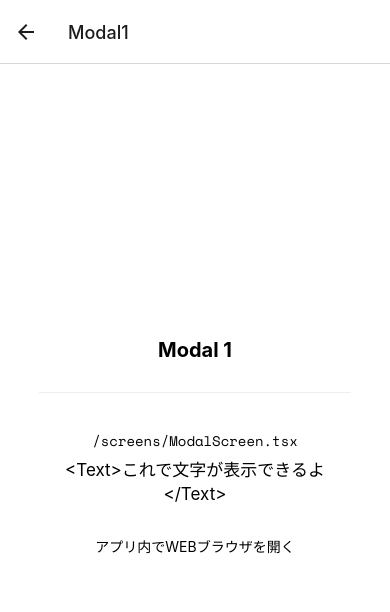
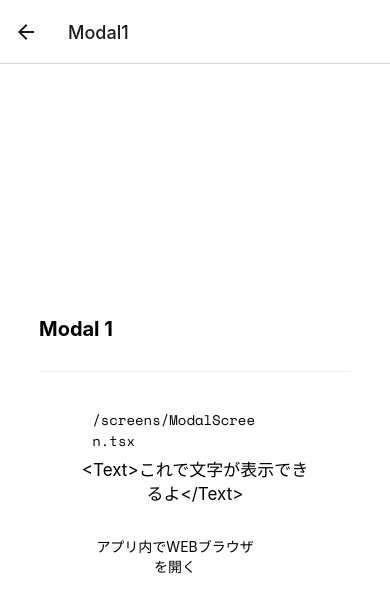
Before and after one commit to Persona-Product/who-pay-user, a React Native app: screen /Modal1 in a window 390 px wide. Shown: the top 612 px of the page. Built offline with nearby package versions, Linux system fonts and the light colour scheme; what expo-linking would draw is missing.

Commit message:
💄 styleの更新

```diff
--- a/src/components/CustomButton.tsx
+++ b/src/components/CustomButton.tsx
@@ -1,8 +1,4 @@
 /* eslint-disable react/destructuring-assignment */
-/**
- * Learn more about Light and Dark modes:
- * https://docs.expo.io/guides/color-schemes/
- */
 import type { VFC } from "react";
 import React from "react";
 import { Button as NativeButton } from "react-native";
--- a/src/components/CustomColorButton.tsx
+++ b/src/components/CustomColorButton.tsx
@@ -1,13 +1,10 @@
 /* eslint-disable react/destructuring-assignment */
-/**
- * Learn more about Light and Dark modes:
- * https://docs.expo.io/guides/color-schemes/
- */
 import type { VFC } from "react";
 import React from "react";
 import { StyleSheet, TouchableOpacity as NativeTouchableOpacity } from "react-native";
 import type { TextProps } from "src/components/CustomText";
 import { CustomText } from "src/components/CustomText";
+import { CustomView } from "src/components/CustomView";
 import type { ThemeProps } from "src/components/theme.type";
 import { useThemeColor } from "src/hooks/useThemeColor";
 
@@ -29,35 +26,49 @@ export const CustomColorButton: VFC<ColorButtonProps> = (props) => {
 		bgStyle,
 		lightBgColor,
 		darkBgColor,
+		// ViewProps
+		outlineStyle,
 		onPress,
 	} = props;
 
 	const backgroundColor = useThemeColor({ light: lightBgColor, dark: darkBgColor }, "background");
 
 	return (
+		<CustomView style={[defaultStyles.outline, outlineStyle]}>
 			<NativeTouchableOpacity
-			style={[{ backgroundColor }, bgStyle, styles.default]}
-			activeOpacity={0.2}
+				style={[defaultStyles.bg, bgStyle, { backgroundColor }]}
+				activeOpacity={0.4}
 				onPress={onPress}
 			>
 				{children}
-
-			<CustomText lightTextColor={lightTextColor} darkTextColor={darkTextColor} style={textStyle}>
+				<CustomText
+					lightTextColor={lightTextColor}
+					darkTextColor={darkTextColor}
+					style={[defaultStyles.text, textStyle]}
+				>
 					{title}
 				</CustomText>
 			</NativeTouchableOpacity>
+		</CustomView>
 	);
 };
 
-const styles = StyleSheet.create({
-	default: {
+const defaultStyles = StyleSheet.create({
+	outline: {
+		width: "80%",
+	},
+	bg: {
 		display: "flex",
 		alignItems: "center",
-		flexDirection: "row",
-		justifyContent: "space-between",
+		justifyContent: "center",
 
-		paddingVertical: 10,
+		paddingVertical: 15,
 		paddingHorizontal: 15,
 		borderRadius: 9999,
 	},
+	text: {
+		fontSize: 20,
+		fontWeight: "bold",
+		textAlign: "center",
+	},
 });
--- a/src/components/CustomText.tsx
+++ b/src/components/CustomText.tsx
@@ -1,11 +1,7 @@
 /* eslint-disable react/destructuring-assignment */
-/**
- * Learn more about Light and Dark modes:
- * https://docs.expo.io/guides/color-schemes/
- */
 import type { VFC } from "react";
 import React from "react";
-import { Text as NativeText } from "react-native";
+import { StyleSheet, Text as NativeText } from "react-native";
 import type { ThemeProps } from "src/components/theme.type";
 import { useThemeColor } from "src/hooks/useThemeColor";
 
@@ -16,5 +12,9 @@ export const CustomText: VFC<TextProps> = (props) => {
 
 	const color = useThemeColor({ light: lightTextColor, dark: darkTextColor }, "text");
 
-	return <NativeText style={[{ color }, style]} {...otherProps} />;
+	return <NativeText style={[defaultStyles.text, style, { color }]} {...otherProps} />;
 };
+
+const defaultStyles = StyleSheet.create({
+	text: { width: "80%" },
+});
--- a/src/components/CustomTextInput.tsx
+++ b/src/components/CustomTextInput.tsx
@@ -1,20 +1,32 @@
 /* eslint-disable react/destructuring-assignment */
-/**
- * Learn more about Light and Dark modes:
- * https://docs.expo.io/guides/color-schemes/
- */
 import type { VFC } from "react";
 import React from "react";
-import { TextInput as NativeTextInput } from "react-native";
+import { StyleSheet, TextInput as NativeTextInput } from "react-native";
+import type { ViewProps } from "src/components/CustomView";
+import { CustomView } from "src/components/CustomView";
 import type { ThemeProps } from "src/components/theme.type";
 import { useThemeColor } from "src/hooks/useThemeColor";
 
-export type TextInputProps = ThemeProps & NativeTextInput["props"];
+export type TextInputProps = ThemeProps & ViewProps & NativeTextInput["props"];
 
 export const CustomTextInput: VFC<TextInputProps> = (props) => {
-	const { style, lightTextColor, darkTextColor, ...otherProps } = props;
+	const { textStyle, lightTextColor, darkTextColor, bgStyle, ...otherProps } = props;
 
 	const color = useThemeColor({ light: lightTextColor, dark: darkTextColor }, "text");
 
-	return <NativeTextInput style={[{ color }, style]} {...otherProps} />;
+	return (
+		<CustomView style={[defaultStyles.bg, bgStyle]} lightBgColor="#ffffff" darkBgColor="#45698f63">
+			<NativeTextInput style={[textStyle, { color }]} {...otherProps} />
+		</CustomView>
+	);
 };
+
+const defaultStyles = StyleSheet.create({
+	bg: {
+		width: "80%",
+		padding: 10,
+
+		borderWidth: 2,
+		borderColor: "#4882ff",
+	},
+});
--- a/src/components/CustomView.tsx
+++ b/src/components/CustomView.tsx
@@ -1,8 +1,4 @@
 /* eslint-disable react/destructuring-assignment */
-/**
- * Learn more about Light and Dark modes:
- * https://docs.expo.io/guides/color-schemes/
- */
 import type { VFC } from "react";
 import React from "react";
 import { View as NativeView } from "react-native";
@@ -16,5 +12,5 @@ export const CustomView: VFC<ViewProps> = (props) => {
 
 	const backgroundColor = useThemeColor({ light: lightBgColor, dark: darkBgColor }, "background");
 
-	return <NativeView style={[{ backgroundColor }, style]} {...otherProps} />;
+	return <NativeView style={[style, { backgroundColor }]} {...otherProps} />;
 };
--- a/src/components/theme.type.ts
+++ b/src/components/theme.type.ts
@@ -8,4 +8,6 @@ export type ThemeProps = {
 	lightBgColor?: string;
 	darkBgColor?: string;
 	bgStyle?: StyleProp<ViewStyle>;
+
+	outlineStyle?: StyleProp<ViewStyle>;
 };
--- a/src/constants/Colors.ts
+++ b/src/constants/Colors.ts
@@ -8,6 +8,7 @@ export const themes = {
 	light: {
 		text: "#000",
 		background: "#fff",
+		backgroundSub: "#fff",
 		icon: iconColorLight,
 		tint: tintColorLight,
 		tabIconDefault: "#eee",
@@ -15,7 +16,8 @@ export const themes = {
 	},
 	dark: {
 		text: "#fff",
-		background: "#1a232d",
+		background: "#242e3a",
+		backgroundSub: "#242e3a",
 		icon: iconColorDark,
 		tint: tintColorDark,
 		tabIconDefault: "#eee",
```
Lines whose indentation alone changed are shown as unchanged.
